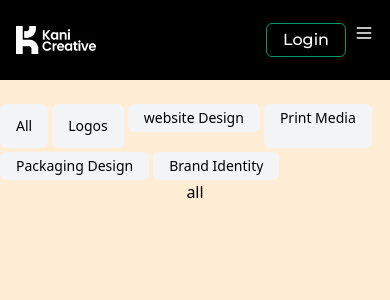
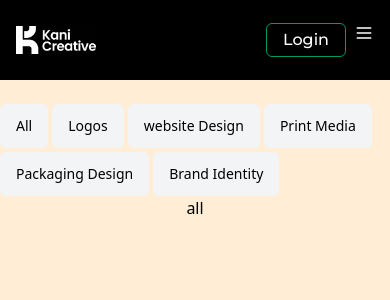
Before and after one commit to patrickashi/kanicreative, a React (Create React App) app: page /Allp in a window 390 px wide. Shown: the top 300 px of the page. Built offline with nearby package versions, Linux system fonts and the light colour scheme.

Commit message:
new
add new

```diff
--- a/src/Components/Ourworknav.jsx
+++ b/src/Components/Ourworknav.jsx
@@ -8,10 +8,10 @@ const Ourworknav = () => {
             <div className='flex flex-wrap 2xl:flex-row mobile:flex-2 gap-4 2xl:text-xl xl:text-xl mobile:text-sm mobile:gap-1 '>
                 <div><Link to="/Allp"><div className='all bg-gray-100 px-4 py-1 rounded-md mobile:py-3'>All</div></Link></div>
                 <div><Link to="/Logosp"><div className=' logos bg-gray-100 px-4 py-1 rounded-md mobile:py-3'>Logos</div></Link></div>
-                <div><Link to="/Webdesignp"><div className='bg-gray-100 px-4 py-1 rounded-md 2xl:py-3 xl:py-3 lg:py-3 md:py-3 sm:py-3 '>website Design</div></Link></div>
-                <div className='bg-gray-100 px-4 py-1 rounded-md 2xl:py-3 xl:py-3 lg:py-3 md:py-3 sm:py-3'><Link to="/Printmediap">Print Media</Link> </div>
-                <div className='bg-gray-100 px-4 py-1 rounded-md 2xl:py-3 xl:py-3 lg:py-3 md:py-3 sm:py-3'> <Link to="/Packagedesignp">Packaging Design</Link> </div>
-                <div className='bg-gray-100 px-4 py-1 rounded-md 2xl:py-3 xl:py-3 lg:py-3 md:py-3 sm:py-3'> <Link to="/Brandidentityp"> Brand Identity </Link> </div>
+                <div><Link to="/Webdesignp"><div className='bg-gray-100 px-4 py-1 rounded-md 2xl:py-3 xl:py-3 lg:py-3 md:py-3 mobile:py-3 '>website Design</div></Link></div>
+                <div className='bg-gray-100 px-4 py-1 rounded-md 2xl:py-3 xl:py-3 lg:py-3 md:py-3 mobile:py-3'><Link to="/Printmediap">Print Media</Link> </div>
+                <div className='bg-gray-100 px-4 py-1 rounded-md 2xl:py-3 xl:py-3 lg:py-3 md:py-3 mobile:py-3'> <Link to="/Packagedesignp">Packaging Design</Link> </div>
+                <div className='bg-gray-100 px-4 py-1 rounded-md 2xl:py-3 xl:py-3 lg:py-3 md:py-3 mobile:py-3'> <Link to="/Brandidentityp"> Brand Identity </Link> </div>
             </div>
         </div>
     </div>
```
